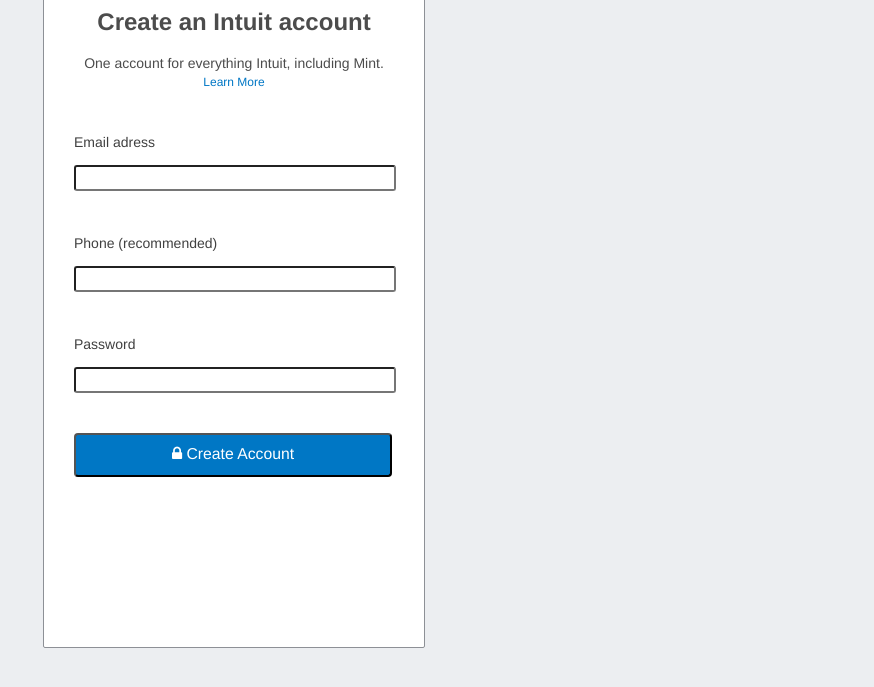
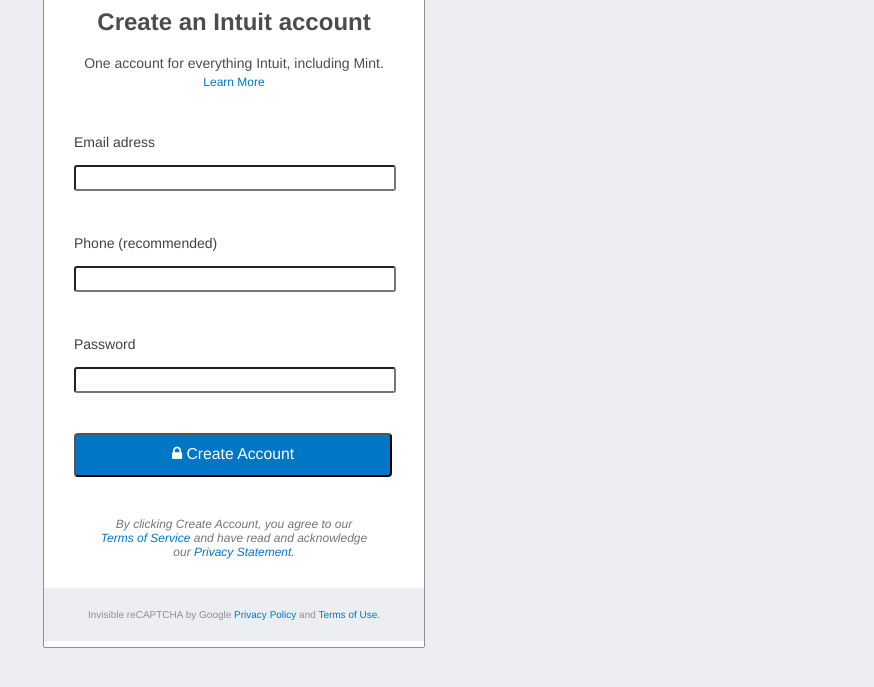
Before and after one commit to vieiramanda11/HTML-Forms, a plain HTML site: page index.html in a window 1280 px wide. Shown: the part 197-884 px from the top of the page, without its empty margins (406-1280 px from the left). Drawn offline with Linux system fonts and the light colour scheme.

Commit message:
added more content

```diff
--- a/index.html
+++ b/index.html
@@ -24,14 +24,14 @@
                 <p>One account for everything Intuit, including Mint.</p>
                 <a href="#">Learn More</a>
             </div>
-            <form id="form">
+            <form id="form" method="GET">
                 <label class="label">
                     Email adress
                     <input class="input" type="email" name="email" required>
                 </label>
                 <label class="label">
                     Phone (recommended)
-                    <input class="input" type="number" name="phone-number" required>
+                    <input class="input" type="tel" name="phone-number" required>
                 </label>
                 <label class="label">
                     Password
@@ -39,6 +39,14 @@
                 </label>
                 <button class="accountBtn"><i class="fa fa-lock"></i> Create Account</button>
             </form>
+            <div class="termsText">
+                <p class="terms">By clicking Create Account, you agree to our
+                    <a href="#">Terms of Service</a> and have read and acknowledge our <a href="#">Privacy Statement.</a>
+                </p>
+            </div>
+            <div class="mainFooter">
+                <p>Invisible reCAPTCHA by Google <a>Privacy Policy</a> and <a>Terms of Use.</a></p>
+            </div>
         </main>
     </div>
     <footer id="footer">
--- a/styles/styles.css
+++ b/styles/styles.css
@@ -130,6 +130,42 @@ body {
     text-align: center;
     width: 318px;
 }
+
+.termsText {
+    color: #757575;
+    font-size: 12px;
+    font-style: italic;
+    margin-bottom: 29px;
+    margin-left: auto;
+    margin-right: auto;
+    margin-top: 30px;
+    text-align: center;
+    width: 270px;
+}
+
+.terms a {
+    color: #0077c5;
+    text-decoration: none;
+}
+
+.mainFooter {
+    align-items: center;
+    color: #8d9096;
+    display: flex;
+    background-color: #eceef1;
+    bottom: 0%;
+    font-size: 10px;
+    height: 53px;
+    justify-content: center;
+    line-height: 15px;
+    text-align: center;
+    width: 380px;
+}
+
+.mainFooter a {
+    color: #0077c5;
+    text-decoration: none;
+}
 /* Footer */
 #footer {
     height: 99px;
```
